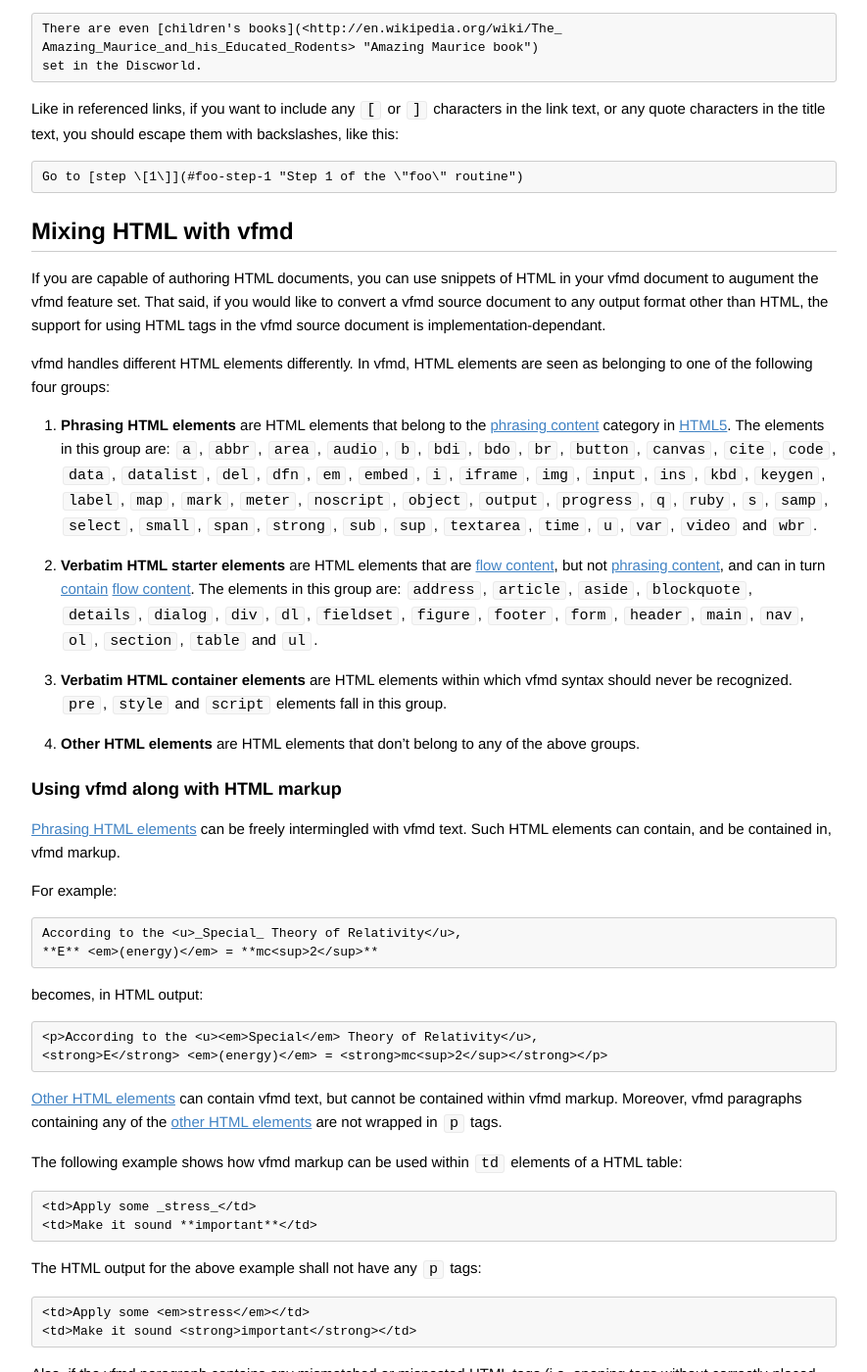
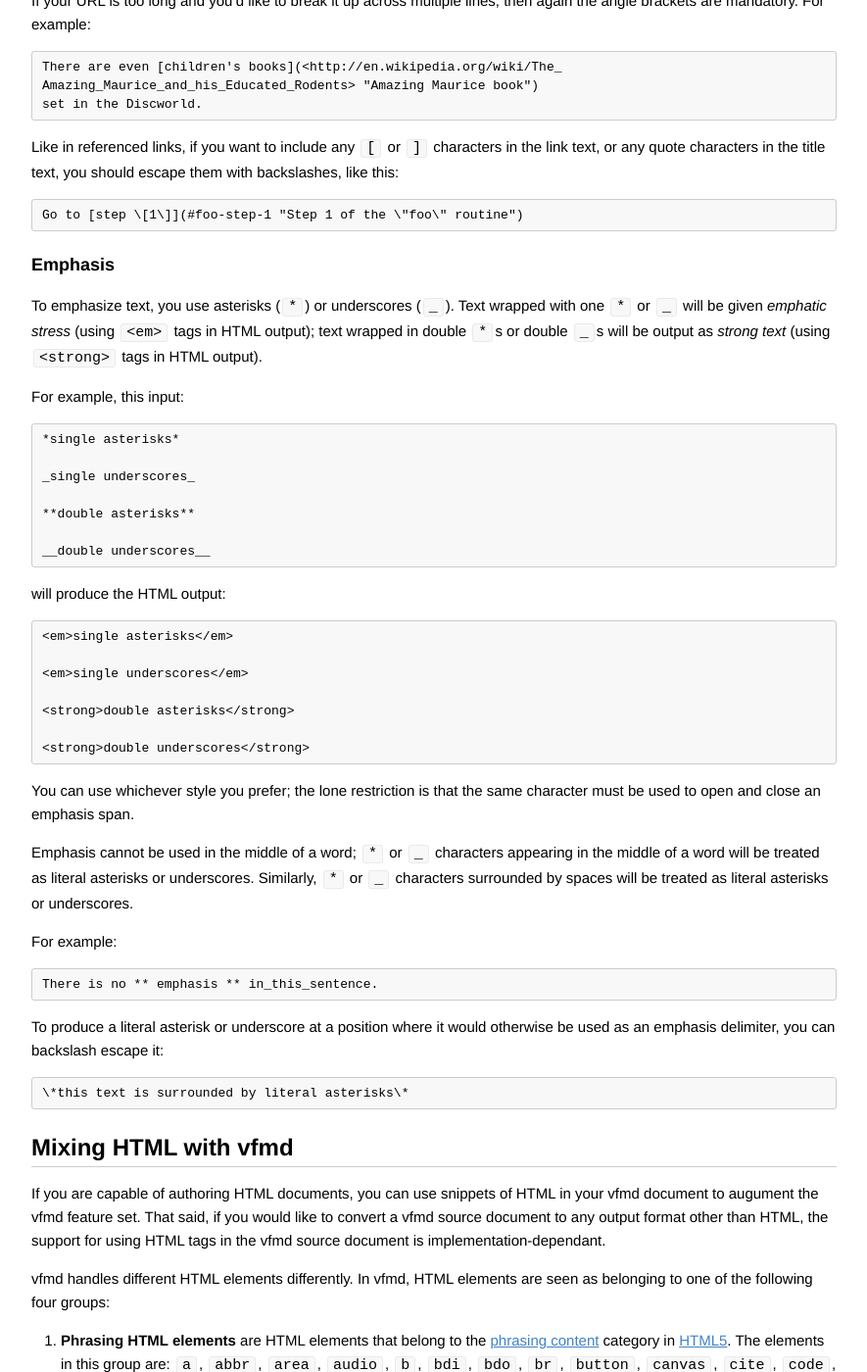
Before and after one commit to vfmd/vfmd-spec, a Jekyll site: the page built from userguide.md, in a window 1280 px wide and 1400 px high, scrolled down 11665 px. Shown: the whole window at 98% size, without its empty margins (197-1082 px from the left). Built offline with Jekyll 4.4.1, drawn with Linux system fonts in a browser that asks for light colours; Markdown is read by kramdown in place of the engine named in the settings.

Commit message:
userguide: Emphasis

```diff
--- a/userguide.md
+++ b/userguide.md
@@ -38,6 +38,7 @@ also supports span-level markup like emphasis, links and inline-code.
       * [Horizontal rule]
   * [Span-level elements]
       * [Links]
+      * [Emphasis]
   * [Mixing HTML with vfmd]
       * [Using vfmd along with HTML markup]
       * [Verbatim HTML]
@@ -651,6 +652,53 @@ you should escape them with backslashes, like this:
     Go to [step \[1\]](#foo-step-1 "Step 1 of the \"foo\" routine")
 
 
+<h3 id="emphasis">Emphasis</h3>
+
+[Emphasis]: #emphasis
+
+To emphasize text, you use asterisks (`*`) or underscores (`_`). Text
+wrapped with one `*` or `_` will be given _emphatic stress_ (using
+`<em>` tags in HTML output); text wrapped in double `*`s or double `_`s
+will be output as _strong text_ (using `<strong>` tags in HTML
+output).
+
+For example, this input:
+
+    *single asterisks*
+
+    _single underscores_
+
+    **double asterisks**
+
+    __double underscores__
+
+will produce the HTML output:
+
+    <em>single asterisks</em>
+
+    <em>single underscores</em>
+
+    <strong>double asterisks</strong>
+
+    <strong>double underscores</strong>
+
+You can use whichever style you prefer; the lone restriction is that the
+same character must be used to open and close an emphasis span.
+
+Emphasis cannot be used in the middle of a word; `*` or `_` characters
+appearing in the middle of a word will be treated as literal asterisks
+or underscores. Similarly, `*` or `_` characters surrounded by spaces
+will be treated as literal asterisks or underscores.
+
+For example:
+
+    There is no ** emphasis ** in_this_sentence.
+
+To produce a literal asterisk or underscore at a position where it would
+otherwise be used as an emphasis delimiter, you can backslash escape it:
+
+    \*this text is surrounded by literal asterisks\*
+
 <h2 id="mixing-html-with-vfmd">Mixing HTML with vfmd</h2>
 
 [Mixing HTML with vfmd]: #mixing-html-with-vfmd
```
